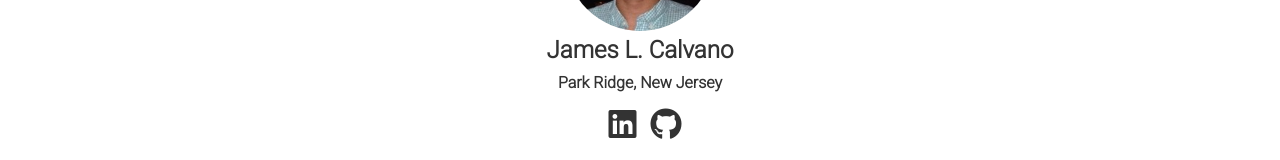
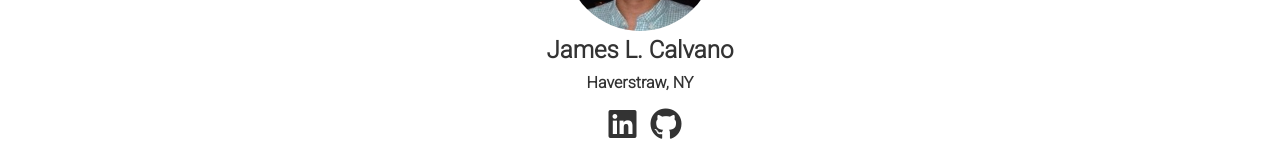
Before and after one commit to jlcalvano/Personal-Website, a plain HTML site: page public/about.html in a window 1280 px wide. Shown: the part 189-349 px from the top of the page. Drawn offline with Linux system fonts and the light colour scheme.

Commit message:
Update town 2

```diff
--- a/public/about.html
+++ b/public/about.html
@@ -51,7 +51,7 @@
         <div class="container flex">
             <img src="img/1517531442299.jpg" alt="James Calvano Profile Image" style="height: 150px;border-radius: 50%">
             <h1><b>James L. Calvano</b></h1>
-            <h4>Park Ridge, New Jersey</h4>
+            <h4>Haverstraw, NY</h4>
             <div style="margin-top: 13px;"class="icons">
                 <a href="https://www.linkedin.com/in/jamescalvano/" target="_blank"><i
                         class="fab fa-linkedin fa-2x"></i></a>
```
